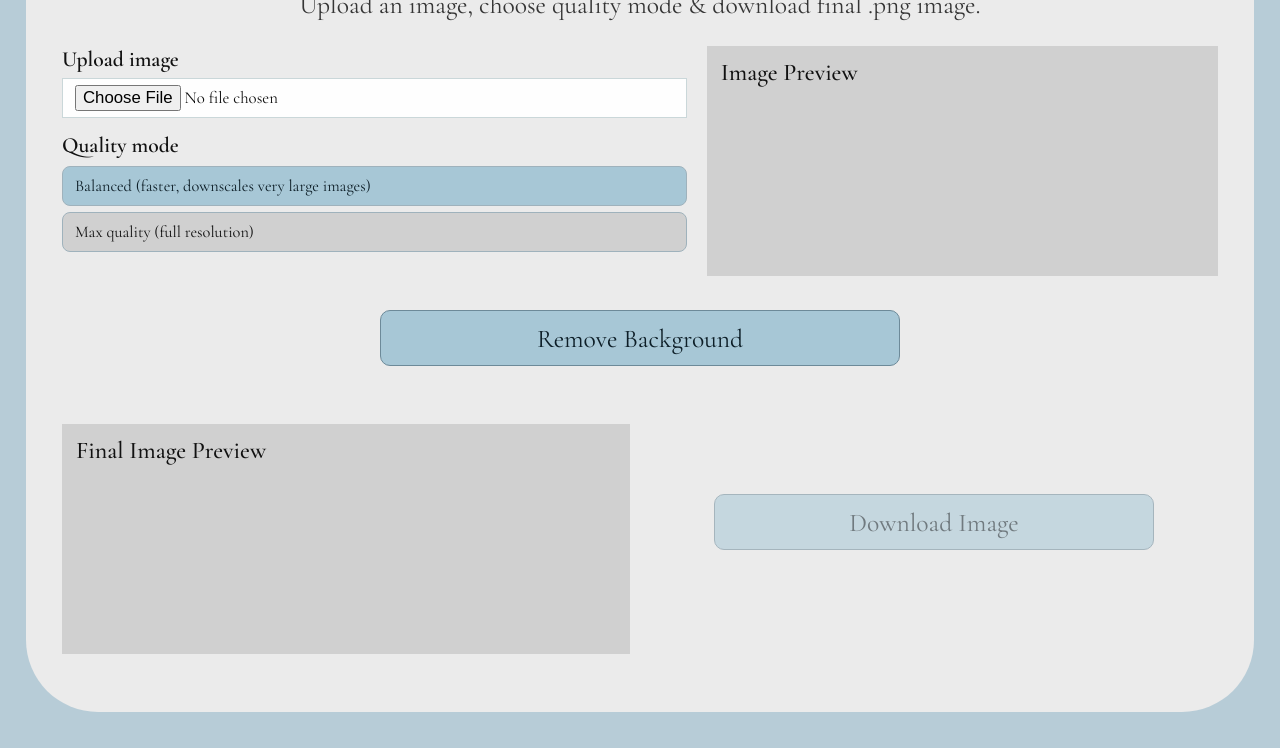
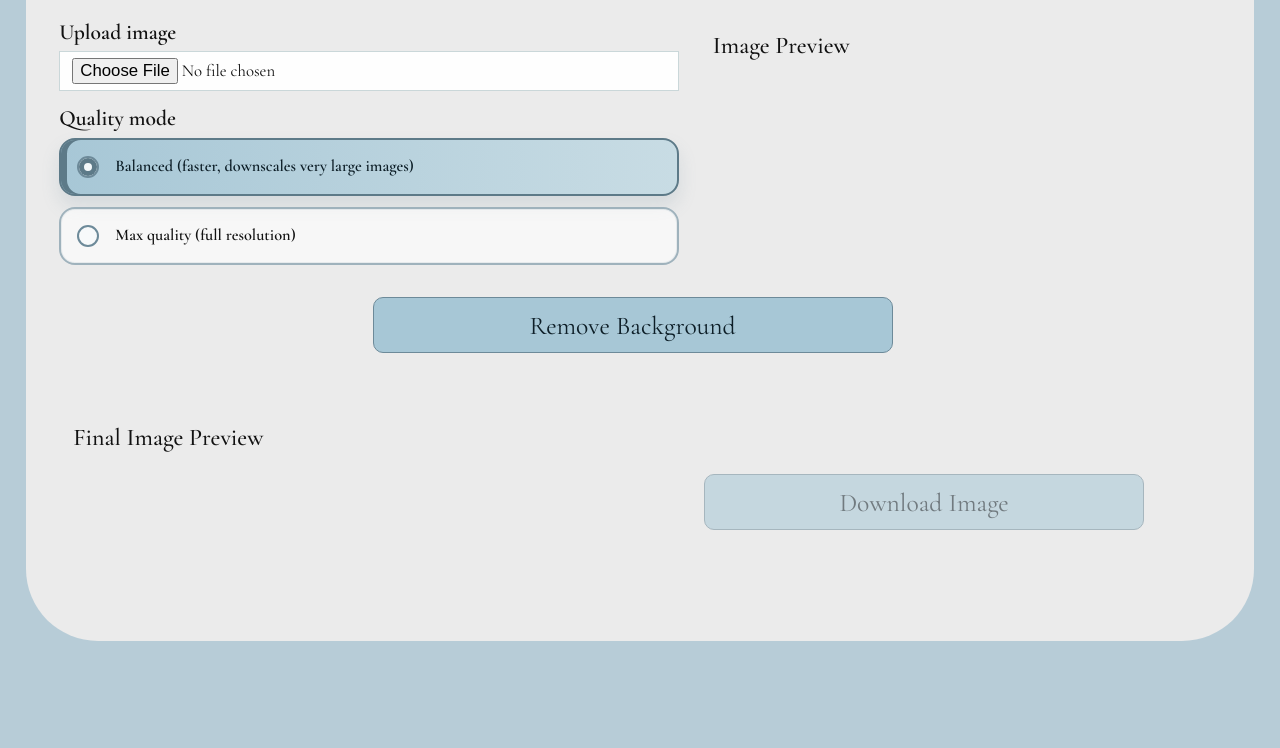
Before and after one commit to sarah813/Background-Remove-On-Edge, a website built with Vite: page index.html in a window 1280 px wide. Shown: the part 141-889 px from the top of the page. After the commit the page ends 800 px from the top, so only its background shows below. Built offline with nearby package versions, Linux system fonts and the light colour scheme.

Commit message:
improved layout

```diff
--- a/src/style.css
+++ b/src/style.css
@@ -19,27 +19,33 @@
 
 body {
   margin: 0;
-  min-height: 100vh;
+  min-height: 100dvh;
   background: var(--page-bg);
   color: var(--text-main);
-  display: flex;
 }
 
 .page {
-  width: min(1500px, calc(100% - 52px));
-  margin: auto;
-  padding: 36px 0;
+  width: min(1500px, 100%);
+  min-height: 100dvh;
+  margin: 0 auto;
+  padding: 18px 26px;
+  display: grid;
+  align-items: center;
 }
 
 .card {
   border-radius: 72px;
   background: var(--panel-bg);
-  padding: 34px 36px 58px;
+  width: 100%;
+  max-height: calc(100dvh - 36px);
+  overflow: auto;
+  padding: clamp(24px, 3.6vh, 34px) clamp(20px, 2.6vw, 36px) clamp(28px, 5vh, 58px);
+  scrollbar-gutter: stable;
 }
 
 .header {
   text-align: center;
-  margin-bottom: 26px;
+  margin-bottom: clamp(16px, 2.8vh, 26px);
 }
 
 .header h1 {
@@ -111,31 +117,73 @@ input[type="file"] {
 
 .quality-options {
   display: grid;
-  gap: 6px;
+  gap: 10px;
 }
 
 .quality-option {
+  position: relative;
   width: 100%;
-  min-height: 40px;
+  min-height: 58px;
   justify-content: flex-start;
   text-align: left;
   font-size: 1.02rem;
-  padding: 6px 12px;
-  background: var(--preview-bg);
+  font-weight: 600;
+  line-height: 1.2;
+  padding: 10px 18px 10px 54px;
+  background: rgba(255, 255, 255, 0.6);
   color: #121212;
-  border-radius: 8px;
-  border: 1px solid #9fb2bc;
+  border-radius: 16px;
+  border: 2px solid #9fb2bc;
+  box-shadow: inset 0 0 0 1px rgba(109, 138, 153, 0.12);
+  transition:
+    background-color 140ms ease,
+    border-color 140ms ease,
+    box-shadow 140ms ease,
+    transform 140ms ease;
+}
+
+.quality-option::before {
+  content: "";
+  position: absolute;
+  left: 16px;
+  top: 50%;
+  width: 18px;
+  height: 18px;
+  border-radius: 999px;
+  border: 2px solid #6d8a99;
+  background: #f7f9fa;
+  box-shadow: inset 0 0 0 4px transparent;
+  transform: translateY(-50%);
+}
+
+.quality-option:hover:enabled {
+  border-color: #7f9aa8;
+  background: rgba(255, 255, 255, 0.78);
+}
+
+.quality-option:focus-visible {
+  outline: 3px solid rgba(109, 138, 153, 0.28);
+  outline-offset: 3px;
 }
 
 .quality-option.is-selected {
-  background: var(--button-bg);
+  background: linear-gradient(90deg, #a7c7d6 0%, #c8dce4 100%);
   color: #0d1e27;
-  border: 1px solid #9fb2bc;
+  border-color: #5d7a88;
+  box-shadow:
+    0 10px 18px rgba(109, 138, 153, 0.18),
+    inset 6px 0 0 #5d7a88;
+  transform: translateY(-1px);
+}
+
+.quality-option.is-selected::before {
+  background: #f2f7f9;
+  box-shadow: inset 0 0 0 5px #5d7a88;
 }
 
 .preview-card {
-  background: var(--preview-bg);
-  min-height: 230px;
+  background: transparent;
+  min-height: clamp(190px, 27vh, 230px);
   padding: 12px 14px;
 }
 
@@ -147,7 +195,7 @@ input[type="file"] {
 
 .preview-card img {
   width: 100%;
-  height: 170px;
+  height: clamp(130px, 20vh, 170px);
   object-fit: contain;
   display: block;
 }
@@ -157,7 +205,7 @@ input[type="file"] {
 }
 
 .middle-layout {
-  margin: 34px auto 24px;
+  margin: clamp(20px, 4vh, 34px) auto clamp(16px, 3vh, 24px);
   display: grid;
   justify-items: center;
   gap: 8px;
@@ -219,11 +267,16 @@ button:disabled {
   justify-items: center;
   align-content: center;
   gap: 8px;
-  min-height: 230px;
+  min-height: clamp(190px, 27vh, 230px);
 }
 
 @media (max-width: 980px) {
+  .page {
+    padding: 12px 16px;
+  }
+
   .card {
+    max-height: calc(100dvh - 24px);
     border-radius: 34px;
     padding: 28px 20px 36px;
   }
@@ -239,6 +292,6 @@ button:disabled {
   }
 
   .preview-card img {
-    height: 220px;
+    height: clamp(160px, 30vh, 220px);
   }
 }
```
